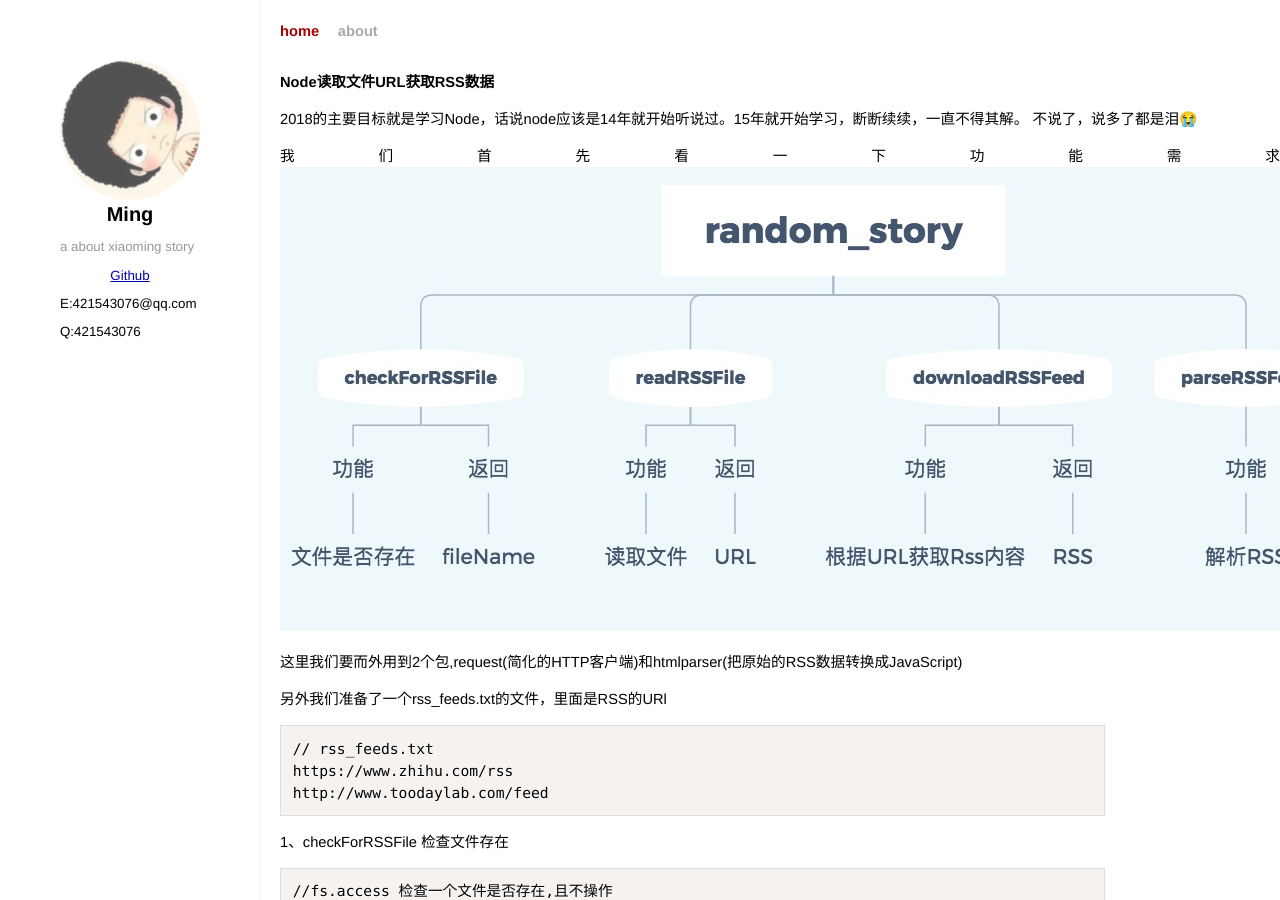
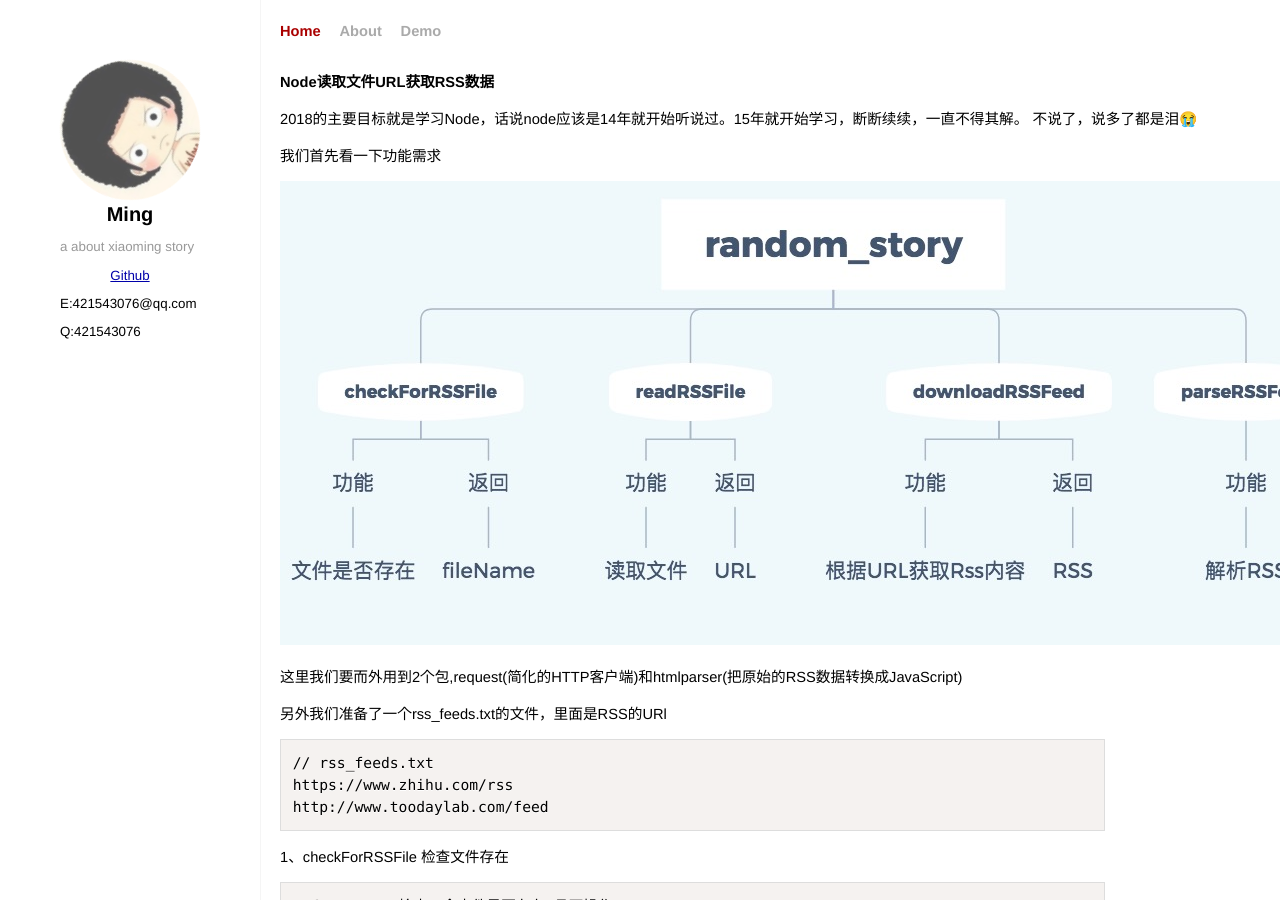
Before and after one commit to 2ming/2ming.github.com, a Jekyll site: the page built from _posts/2018-03-07-Node读取文件URL获取RSS数据.md, in a window 1280 px wide and 900 px high. Built offline with Jekyll 4.4.1, drawn with Linux system fonts in a browser that asks for light colours; Markdown is read by kramdown in place of the engine named in the settings; comment, search, counter and statistics services are not loaded.

Commit message:
新增添加Demo

```diff
--- a/_layouts/default.html
+++ b/_layouts/default.html
@@ -24,8 +24,9 @@
   </div>
   <div class="site">
     <div class="title">
-      <a href="/">home</a>
-      <a class="extra" href="/about/">about</a>
+      <a href="/">Home</a>
+      <a class="extra" href="/about/">About</a>
+      <a class="extra" href="/Demo/">Demo</a>
     </div>
 
     {{ content }}
--- a/_posts/2018-03-07-Node读取文件URL获取RSS数据.md
+++ b/_posts/2018-03-07-Node读取文件URL获取RSS数据.md
@@ -10,6 +10,7 @@ title: Node读取文件URL获取RSS数据
 不说了，说多了都是泪😭
 
 我们首先看一下功能需求
+
 <img src="//2ming.github.com/images/1520414629371.jpg">
 
 这里我们要而外用到2个包,request(简化的HTTP客户端)和htmlparser(把原始的RSS数据转换成JavaScript)
```
